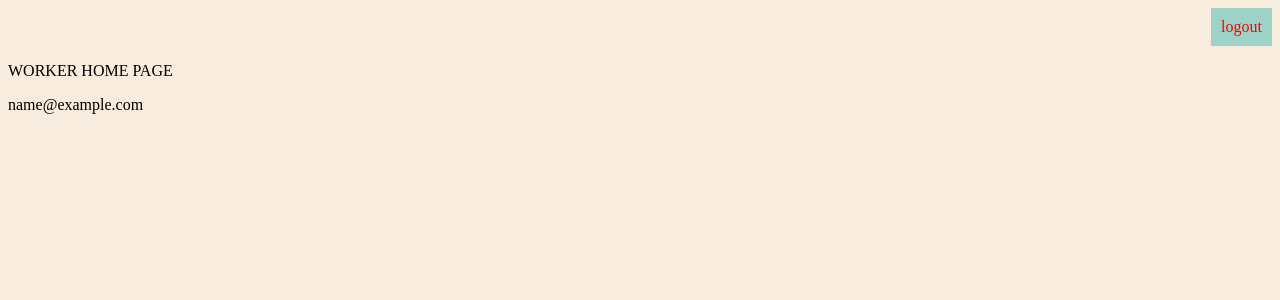
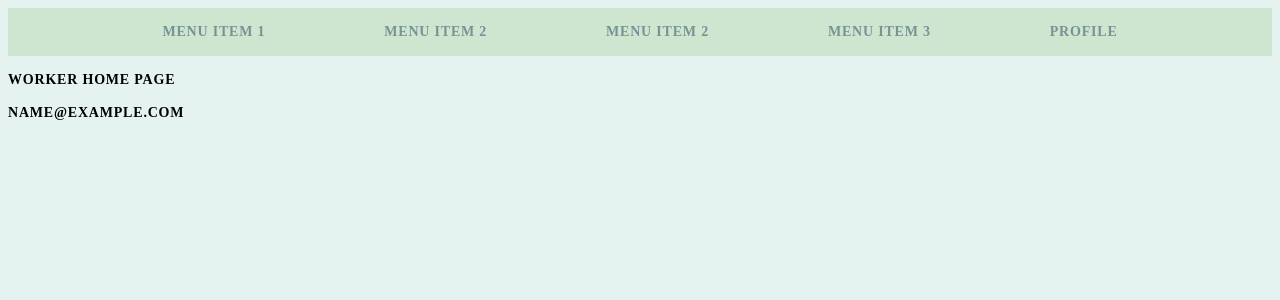
Before and after one commit to YaroslavYaryk/cleaning-company, a Django app: page / in a window 1280 px wide. Shown: the top 300 px of the page. Run offline with Django 4.2, Linux system fonts and the light colour scheme; the visitor is signed in with stand-in values (Sample User, id 1).

Commit message:
some visual on worker home page

```diff
--- a/static/css/worker/home.css
+++ b/static/css/worker/home.css
@@ -1,3 +1,3 @@
 body {
-    background: #F7ECDE;
+    background: #E4F2F0;
 }
--- /dev/null
+++ b/static/css/worker/home_header.css
@@ -0,0 +1,92 @@
+.sub-menu-parent {
+    position: relative;
+}
+
+.sub-menu {
+    visibility: hidden;
+    /* hides sub-menu */
+    opacity: 0;
+    position: absolute;
+    top: 100%;
+    left: 0;
+    width: 100%;
+    transform: translateY(-2em);
+    z-index: -1;
+    transition: all 0.5s ease-in-out 0s, visibility 0s linear 0.3s, z-index 0s linear 0.01s;
+}
+
+.sub-menu-parent:focus .sub-menu,
+.sub-menu-parent:focus-within .sub-menu,
+.sub-menu-parent:hover .sub-menu {
+    visibility: visible;
+    /* shows sub-menu */
+    opacity: 1;
+    z-index: 1;
+    transform: translateY(0%);
+    transition-delay: 0s, 0s, 0.3s;
+    /* this removes the transition delay so the menu will be visible while the other styles transition */
+}
+
+
+/* presentational */
+
+body {
+    font: 14px/1.4 proxima nova;
+    font-weight: bold;
+    text-transform: uppercase;
+    letter-spacing: .8px;
+}
+
+nav a {
+    color: #789395;
+    display: block;
+    padding: 1em 2em;
+    text-decoration: none;
+}
+
+header {
+    display: flex;
+    justify-content: center;
+    background: #CEE5D0;
+    width: 100%;
+}
+
+nav {
+    width: 80%;
+}
+
+nav a:hover {
+    color: #377D71;
+}
+
+nav ul,
+nav ul li {
+    list-style-type: none;
+    padding: 0;
+    margin: 0;
+}
+
+nav>ul {
+    display: flex;
+    justify-content: space-between;
+}
+
+nav>ul>li {
+    /* display: inline-block; */
+    border-left: solid 8px #CEE5D0;
+}
+
+nav>ul>li:first-child {
+    border-left: none;
+}
+
+.sub-menu {
+    background: #C4DFAA;
+    width: 150%;
+}
+
+.sub-menu-item {
+    display: flex;
+    align-items: center;
+    padding-left: 20px;
+}
--- /dev/null
+++ b/templates/base/base_worker.html
@@ -0,0 +1,110 @@
+{% load static %}
+<!DOCTYPE html>
+<html lang="en">
+    <head>
+        <meta charset="UTF-8">
+        <meta http-equiv="X-UA-Compatible" content="IE=edge">
+        <meta name="viewport" content="width=device-width, initial-scale=1.0">
+        {% block link %}
+        {% endblock link %}
+    </head>
+    <body>
+        <header>
+            <nav>
+                <ul>
+                    <li class="sub-menu-parent" tab-index="0">
+                        <a href="#">Menu Item 1</a>
+                        <ul class="sub-menu">
+                            <li>
+                                <a href="#">Sub Item 1</a>
+                            </li>
+                            <li>
+                                <a href="#">Sub Item 2</a>
+                            </li>
+                            <li>
+                                <a href="#">Sub Item 3</a>
+                            </li>
+                            <li>
+                                <a href="#">Sub Item 4</a>
+                            </li>
+                        </ul>
+                    </li>
+                    <li class="sub-menu-parent" tab-index="0">
+                        <a href="#">Menu Item 2</a>
+                        <ul class="sub-menu">
+                            <li>
+                                <a href="#">Sub Item 1</a>
+                            </li>
+                            <li>
+                                <a href="#">Sub Item 2</a>
+                            </li>
+                            <li>
+                                <a href="#">Sub Item 3</a>
+                            </li>
+                            <li>
+                                <a href="#">Sub Item 4</a>
+                            </li>
+                            <li>
+                                <a href="#">Sub Item 5</a>
+                            </li>
+                            <li>
+                                <a href="#">Sub Item 6</a>
+                            </li>
+                        </ul>
+                    </li>
+                    <li class="sub-menu-parent" tab-index="0">
+                        <a href="#">Menu Item 2</a>
+                        <ul class="sub-menu">
+                            <li>
+                                <a href="#">Sub Item 1</a>
+                            </li>
+                            <li>
+                                <a href="#">Sub Item 2</a>
+                            </li>
+                            <li>
+                                <a href="#">Sub Item 3</a>
+                            </li>
+                            <li>
+                                <a href="#">Sub Item 4</a>
+                            </li>
+                            <li>
+                                <a href="#">Sub Item 5</a>
+                            </li>
+                            <li>
+                                <a href="#">Sub Item 6</a>
+                            </li>
+                        </ul>
+                    </li>
+                    <li class="sub-menu-parent" tab-index="0">
+                        <a href="#">Menu Item 3</a>
+                        <ul class="sub-menu">
+                            <li>
+                                <a href="#">Sub Item 1</a>
+                            </li>
+                            <li>
+                                <a href="#">Sub Item 2</a>
+                            </li>
+                        </ul>
+                    </li>
+                    <li class="sub-menu-parent" style="">
+                        <a style="text-decoration: none; " class="">Profile</a>
+                        <ul class="sub-menu">
+                            <li class="sub-menu-item">
+                                <img src="{% static 'images/user.png' %}" width="20"  alt="">
+                                <a style="margin-left: -15px;" href="#">Profile</a>
+                            </li>
+                            <li class="sub-menu-item">
+                                <img src="{% static 'images/logout.png' %}" width="20"  alt="">
+                                <a style="margin-left: -15px;" href="{% url 'logout'  %}">Logout</a>
+                            </li>
+                        </ul>
+                    </li>
+                </ul>
+            </nav>
+        </header>
+        <section>
+            {% block section %}
+            {% endblock section %}
+        </section>
+    </body>
+</html>
--- a/templates/worker/homepage.html
+++ b/templates/worker/homepage.html
@@ -1,8 +1,9 @@
-{% extends '../base/base.html' %}
+{% extends '../base/base_worker.html' %}
 {% load static %}
 {% block link %}
     <title>Worker Page</title>
     <link rel="stylesheet" href="{% static 'css/worker/home.css' %}">
+    <link rel="stylesheet" href="{% static 'css/worker/home_header.css' %}">
 {% endblock link %}
 {% block section %}
     <p>WORKER HOME PAGE</p>
```
Also changed, not shown: static/images/logout.png (added), static/images/user.png (added), templates/base/base_director.html (renamed from templates/base/base.html), 1 other file.
